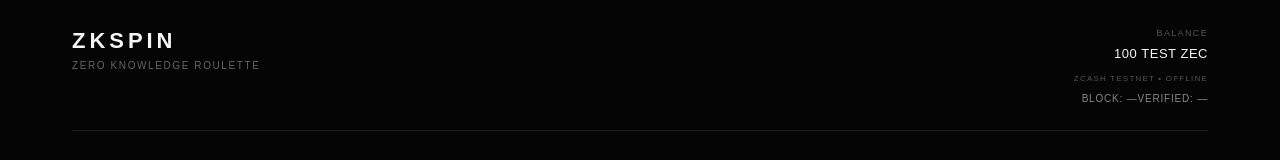
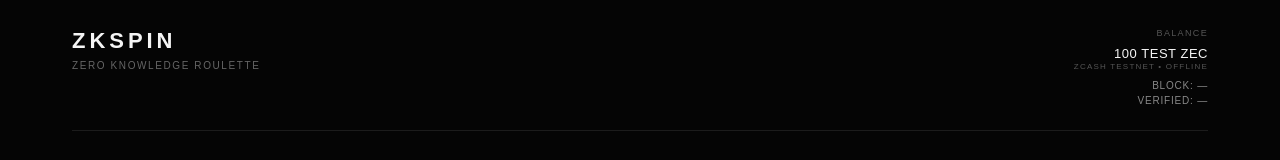
Before and after one commit to justneverminding/ZKSpin, a Next.js app: page / in a window 1280 px wide. Shown: the top 160 px of the page. Built offline with nearby package versions, Linux system fonts and the light colour scheme; no server answers.

Commit message:
Add blockchain verification panel

```diff
--- a/app/globals.css
+++ b/app/globals.css
@@ -75,7 +75,10 @@ button {
 
 .network-status {
   text-align: right;
-  margin-top: 12px;
+  font-size: 11px;
+  display: flex;
+  flex-direction: column;
+  gap: 4px;
 }
 
 .network-status span {
```
